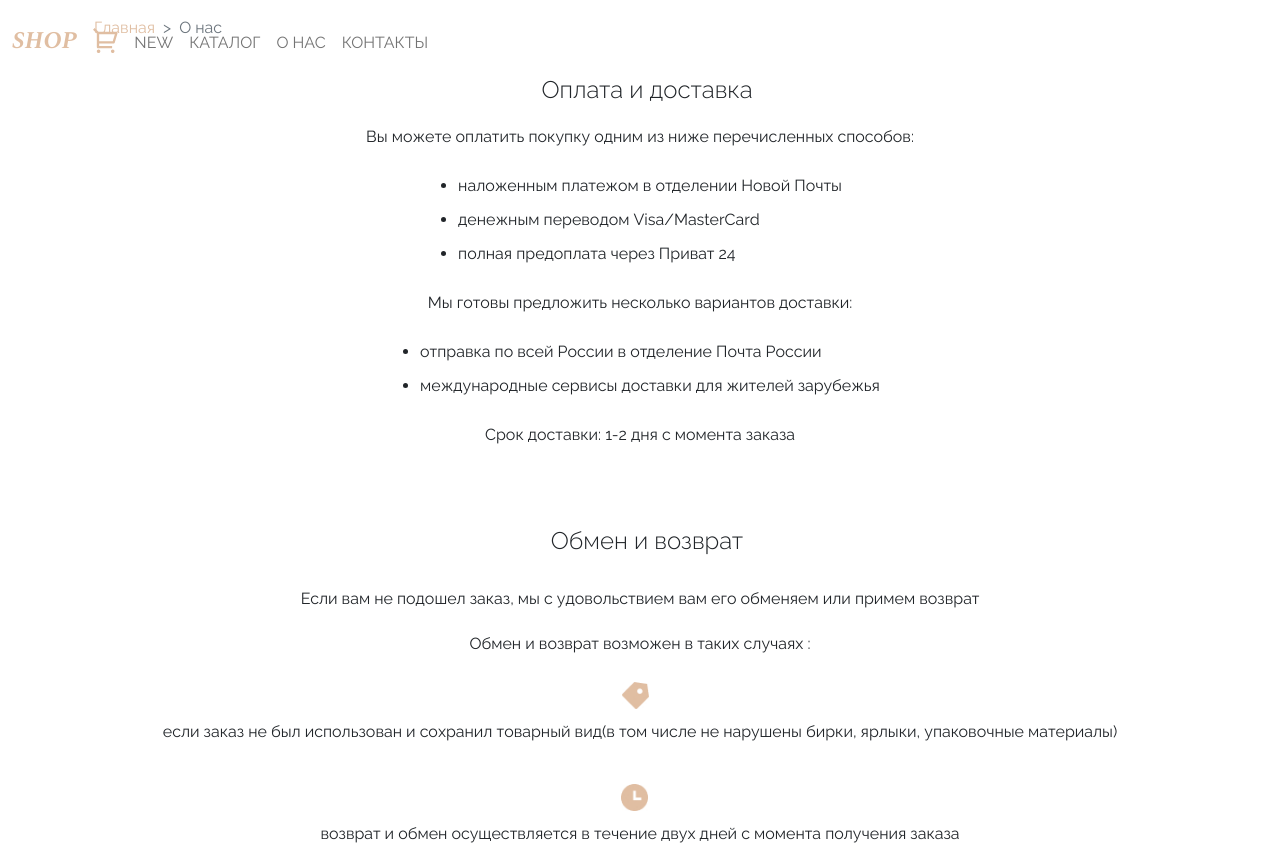
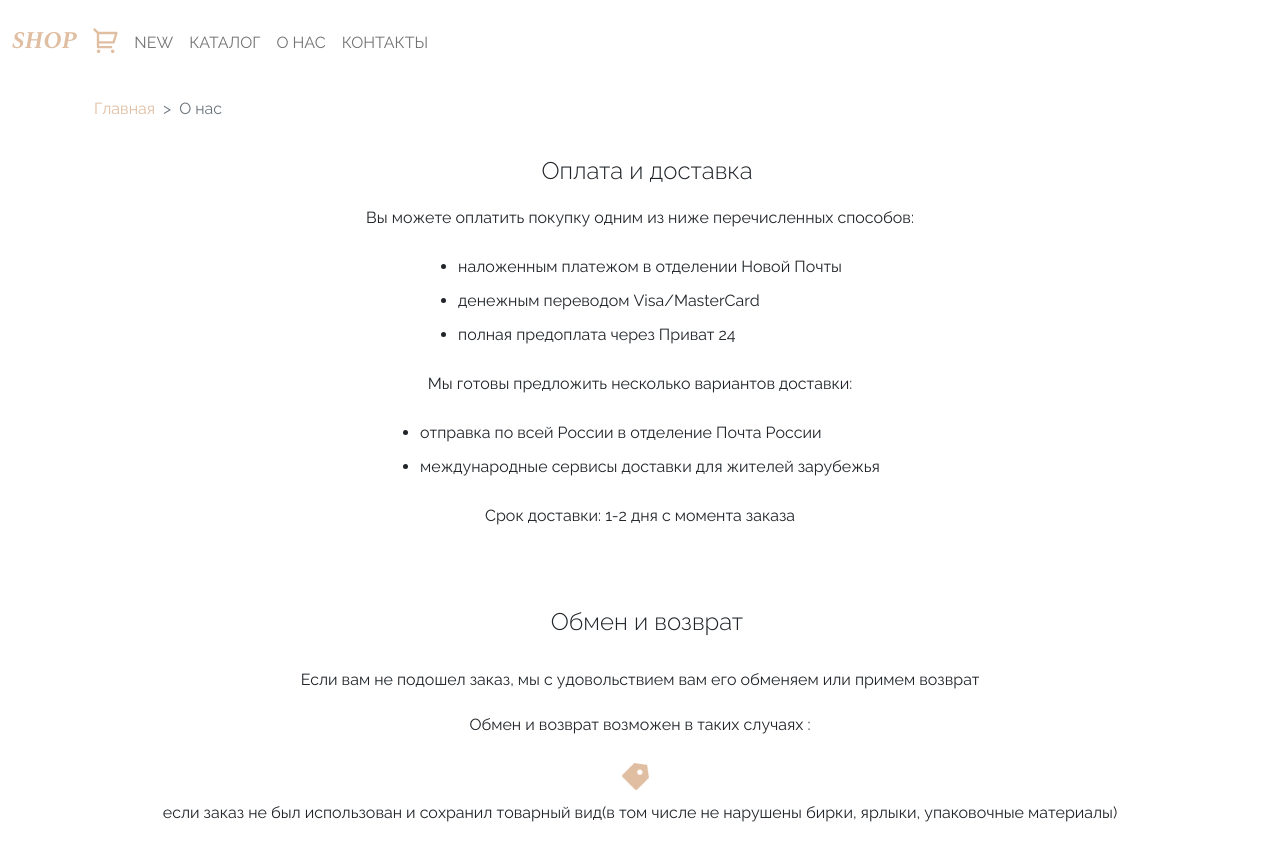
Before and after one commit to Oldsmob1le/appShop, a plain HTML site: page about.html in a window 1280 px wide. Shown: the top 860 px of the page. Drawn offline with nearby package versions, Linux system fonts and the light colour scheme.

Commit message:
third commit

```diff
--- a/style/main.css
+++ b/style/main.css
@@ -35,7 +35,7 @@
     color: rgba(255,255,255,455);
 }
 
-.navbar {
+.navbar-fix {
     position: fixed;
     top: 0;
     left: 0;
```
Also changed, not shown: index.html (+1 -1 lines).
